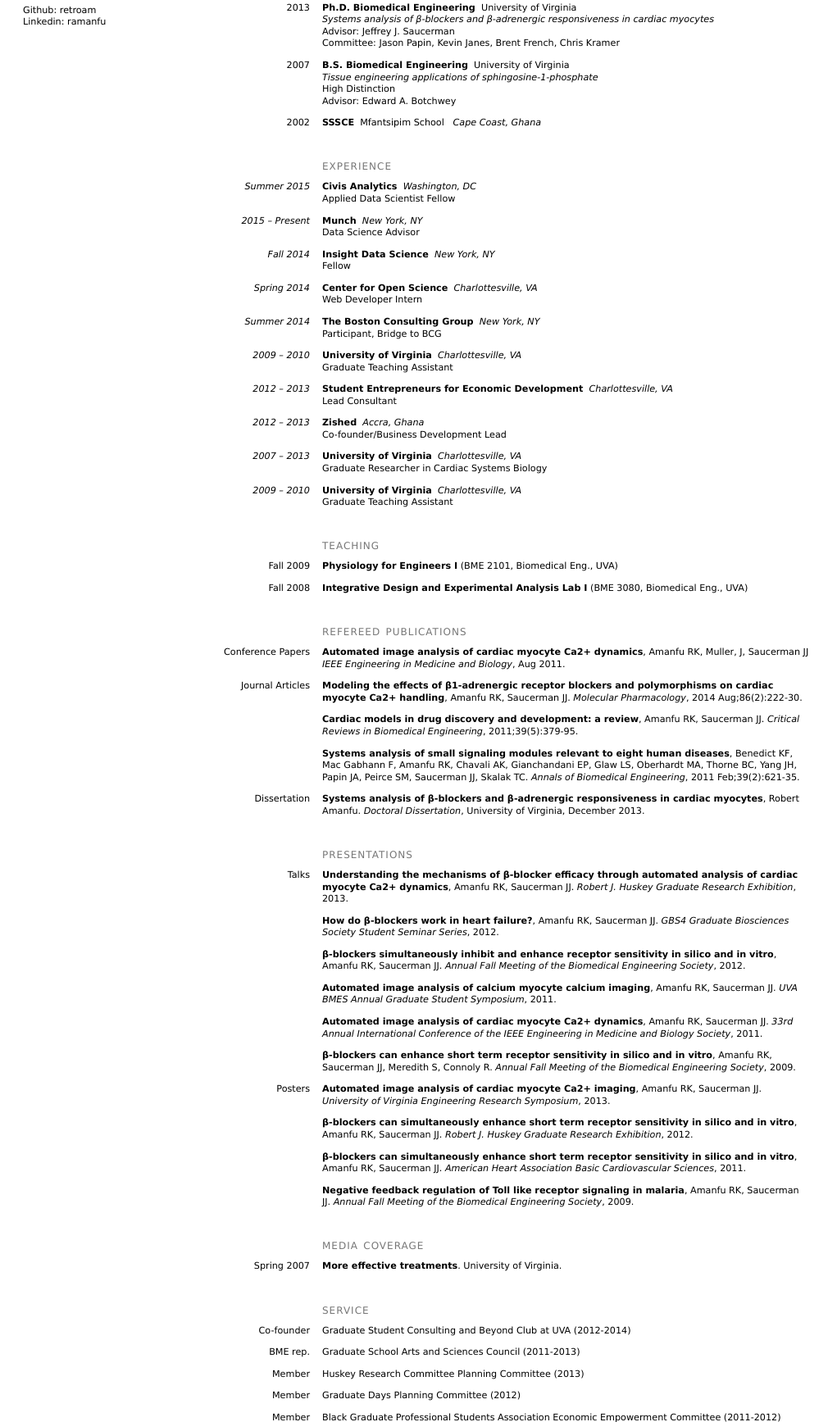
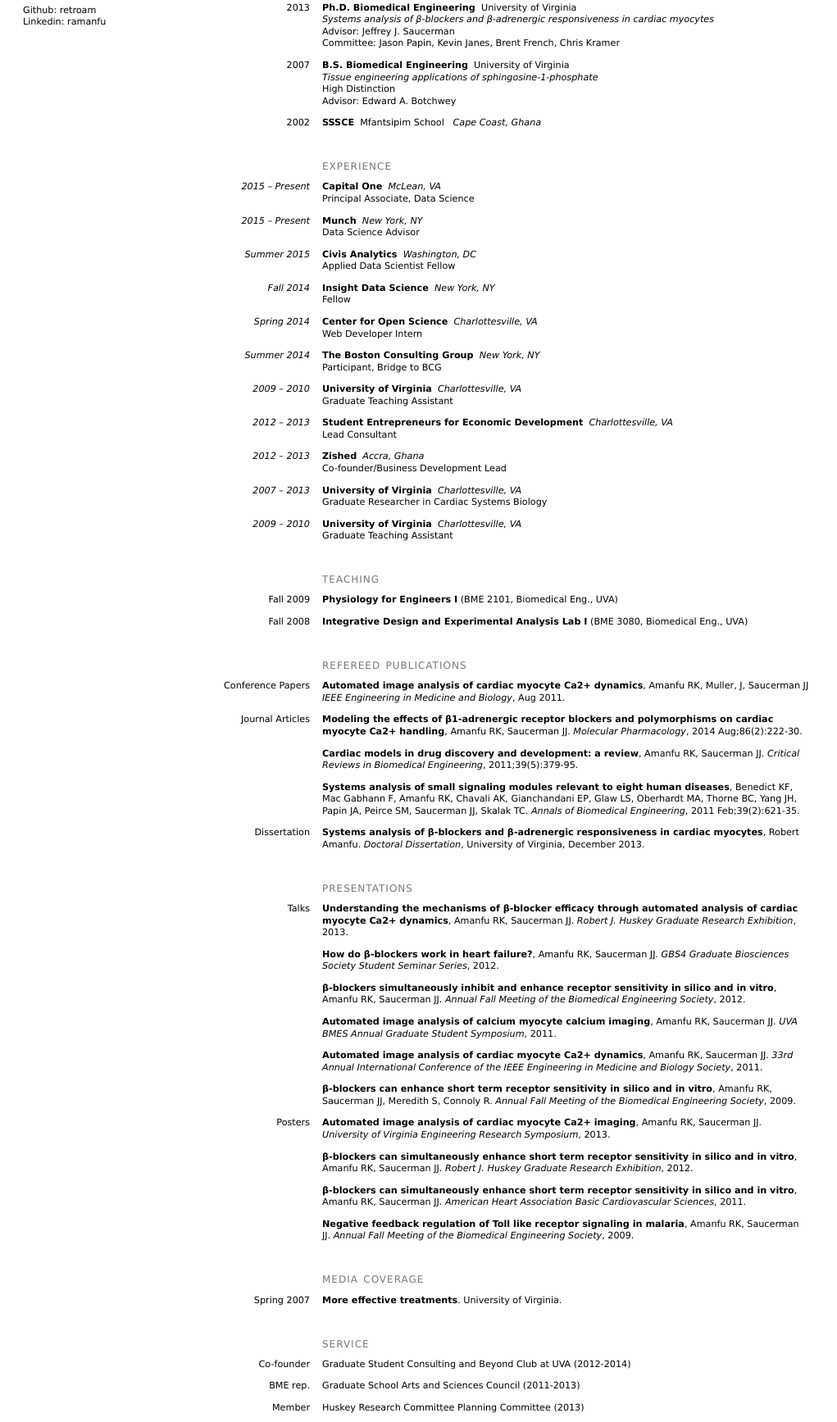
Before and after one commit to retroam/retroam.github.io, a Flask app: page /cv in a window 1280 px wide. Shown: the part 125-1860 px from the top of the page at 82% size, without its empty margins (0-1021 px from the left). Run offline with Flask 2, Linux system fonts and the light colour scheme.

Commit message:
Changed resume

```diff
--- a/templates/cv.html
+++ b/templates/cv.html
@@ -97,13 +97,12 @@
 <p><br/></p>
 <a name="employment"><h6>experience</h6></a>
 
-
 <p>
-<div class="margin"><em>Summer 2015</em></div>
+<div class="margin"><em>2015 &ndash; Present</em></div>
 <div class="body">
-<strong><a href="http://www.civisanalytics.com/" target='_blank'>Civis Analytics</a></strong>&nbsp;
-<em>Washington, DC</em><br/>
-Applied Data Scientist Fellow
+<strong><a href="https://www.capitalonelabs.com/#/news" target='_blank'>Capital One</a></strong>&nbsp;
+<em>McLean, VA</em><br/>
+Principal Associate, Data Science
 </div></p>
 
 <p>
@@ -112,6 +111,14 @@
 <strong><a href="http://www.munch.life" target='_blank'>Munch</a></strong>&nbsp;
 <em>New York, NY</em><br/>
 Data Science Advisor
+</div></p>
+
+<p>
+<div class="margin"><em>Summer 2015</em></div>
+<div class="body">
+<strong><a href="http://www.civisanalytics.com/" target='_blank'>Civis Analytics</a></strong>&nbsp;
+<em>Washington, DC</em><br/>
+Applied Data Scientist Fellow
 </div></p>
 
 <p>
```
